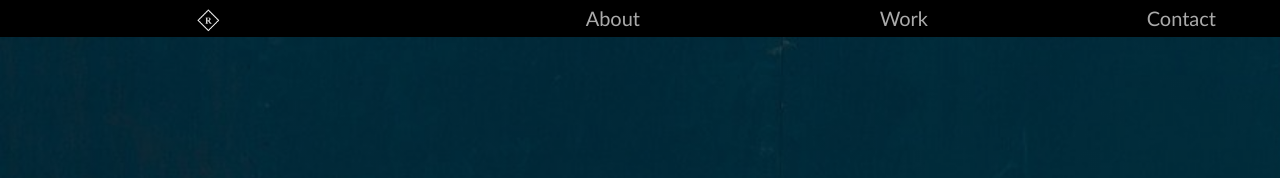
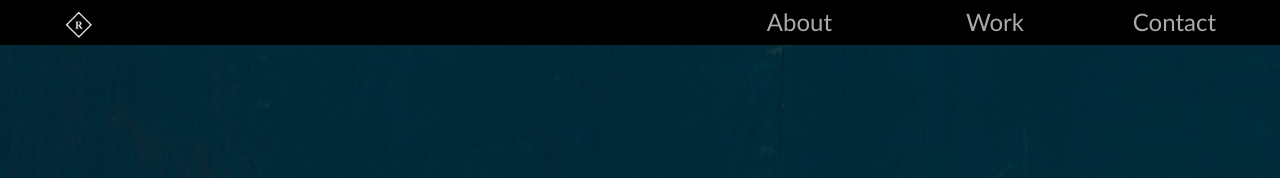
Before and after one commit to ruotsala/ruotsala.github.io, a plain HTML site: page index.html in a window 1280 px wide. Shown: the top 178 px of the page. Drawn offline with Linux system fonts and the light colour scheme.

Commit message:
more header tweaksc

```diff
--- a/css/main.css
+++ b/css/main.css
@@ -109,7 +109,7 @@ html, button, input, select, textarea,
     top: 0;
     width: 90vw;
     text-align: right;
-    font-size: 1.25em;
+    font-size: 1.5em;
 }
 
 @media (max-width: 568px) {
@@ -185,6 +185,10 @@ a:hover {
 
 .center {
     text-align: center;
+}
+
+.left {
+    text-align: left;
 }
 
 /*
--- a/index.html
+++ b/index.html
@@ -21,12 +21,12 @@
 
 
         <div class="headfoot pure-g" id="head">
-                <div class="pure-u-1-4 center">
+                <div class="pure-u-1-4 pure-u-md-1-2 left">
                     <a href="#"><img id="navLogo" src="img/Untitled.png"></a>
                 </div>
-                <div class="pure-u-1-4"><a href="#">About</a></div>
-                <div class="pure-u-1-4"><a href="#">Work</a></div>
-                <div class="pure-u-1-4"><a href="#">Contact</a></div>
+                <div class="pure-u-1-4 pure-u-md-1-6"><a href="#">About</a></div>
+                <div class="pure-u-1-4 pure-u-md-1-6"><a href="#">Work</a></div>
+                <div class="pure-u-1-4 pure-u-md-1-6"><a href="#">Contact</a></div>
         </div>
 
         <div id="landing">
```
